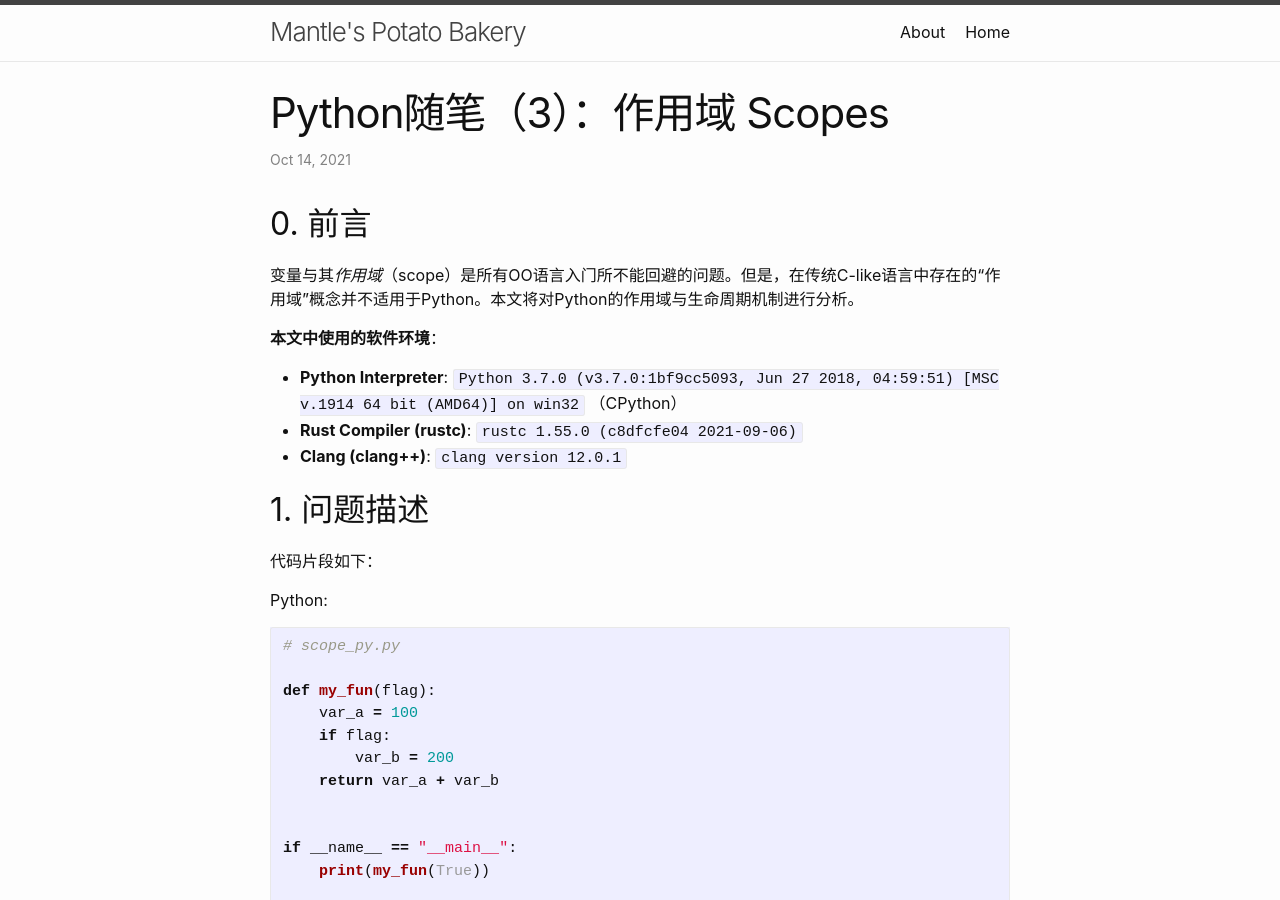
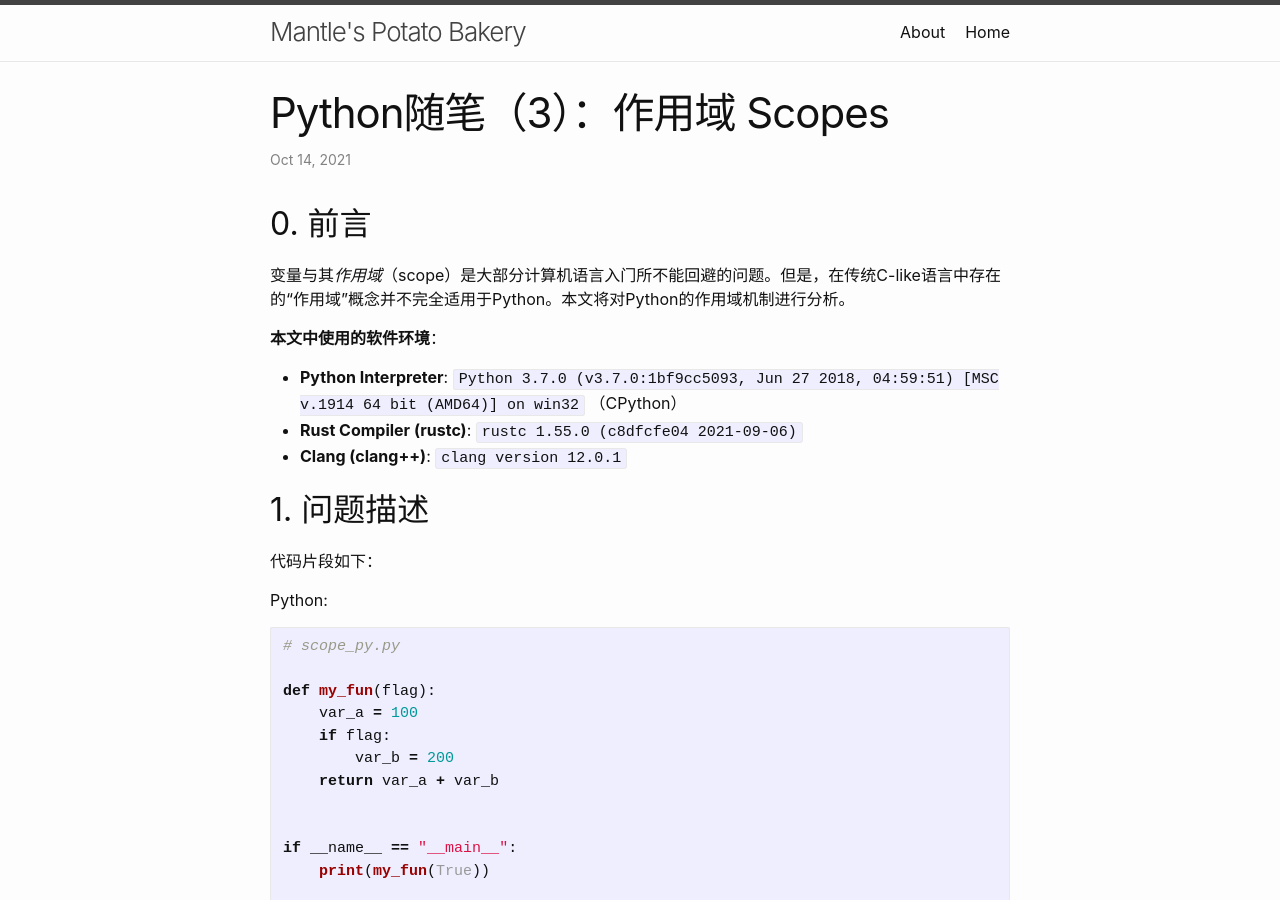
Before and after one commit to CSharperMantle/CSharperMantle.github.io, a Jekyll site: the page built from _posts/2021-10-15-python-notes-scopes.md, in a window 1280 px wide and 900 px high. Built offline with Jekyll 4.4.1, drawn with Linux system fonts in a browser that asks for light colours.

Commit message:
Patch articles

```diff
--- a/_posts/2021-10-15-python-notes-scopes.md
+++ b/_posts/2021-10-15-python-notes-scopes.md
@@ -9,7 +9,7 @@ categories: python-notes
 
 ## 0. 前言
 
-变量与其*作用域*（scope）是所有OO语言入门所不能回避的问题。但是，在传统C-like语言中存在的“作用域”概念并不适用于Python。本文将对Python的作用域与生命周期机制进行分析。
+变量与其*作用域*（scope）是大部分计算机语言入门所不能回避的问题。但是，在传统C-like语言中存在的“作用域”概念并不完全适用于Python。本文将对Python的作用域机制进行分析。
 
 **本文中使用的软件环境**：
 * **Python Interpreter**: `Python 3.7.0 (v3.7.0:1bf9cc5093, Jun 27 2018, 04:59:51) [MSC v.1914 64 bit (AMD64)] on win32` （CPython）
```
